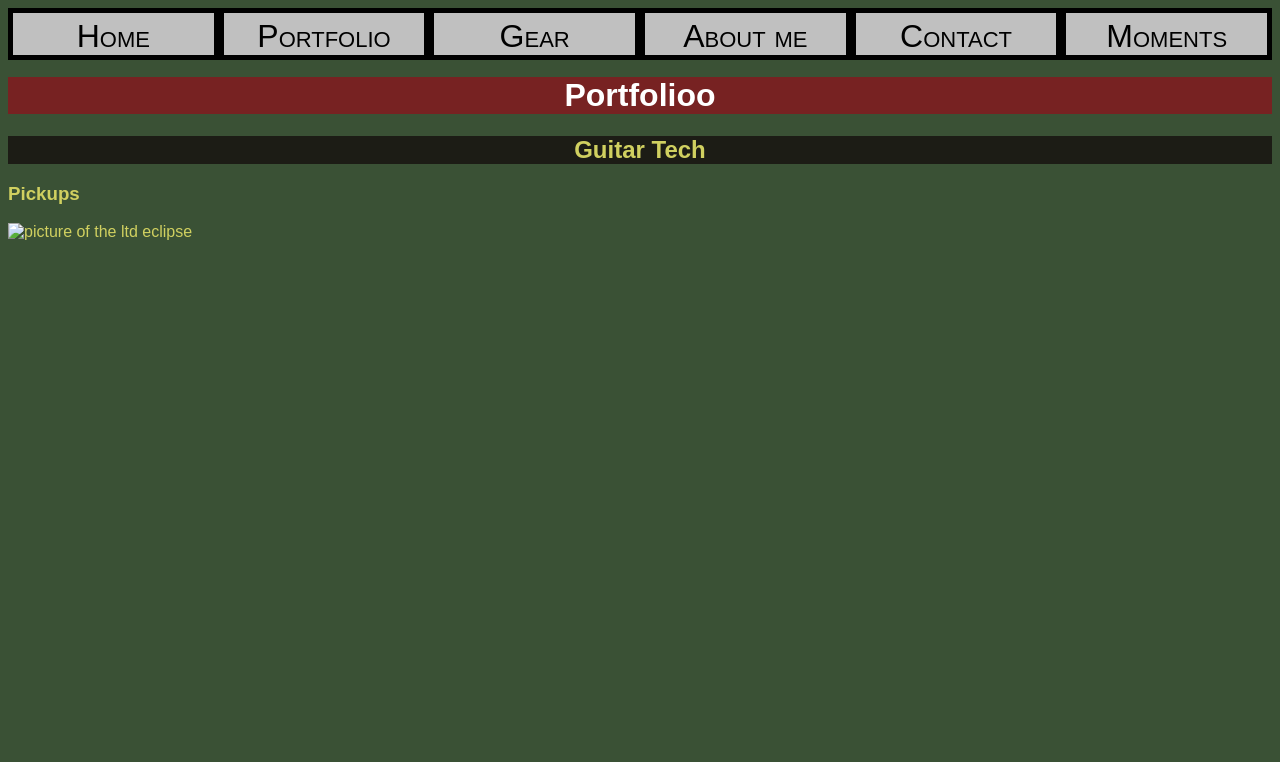
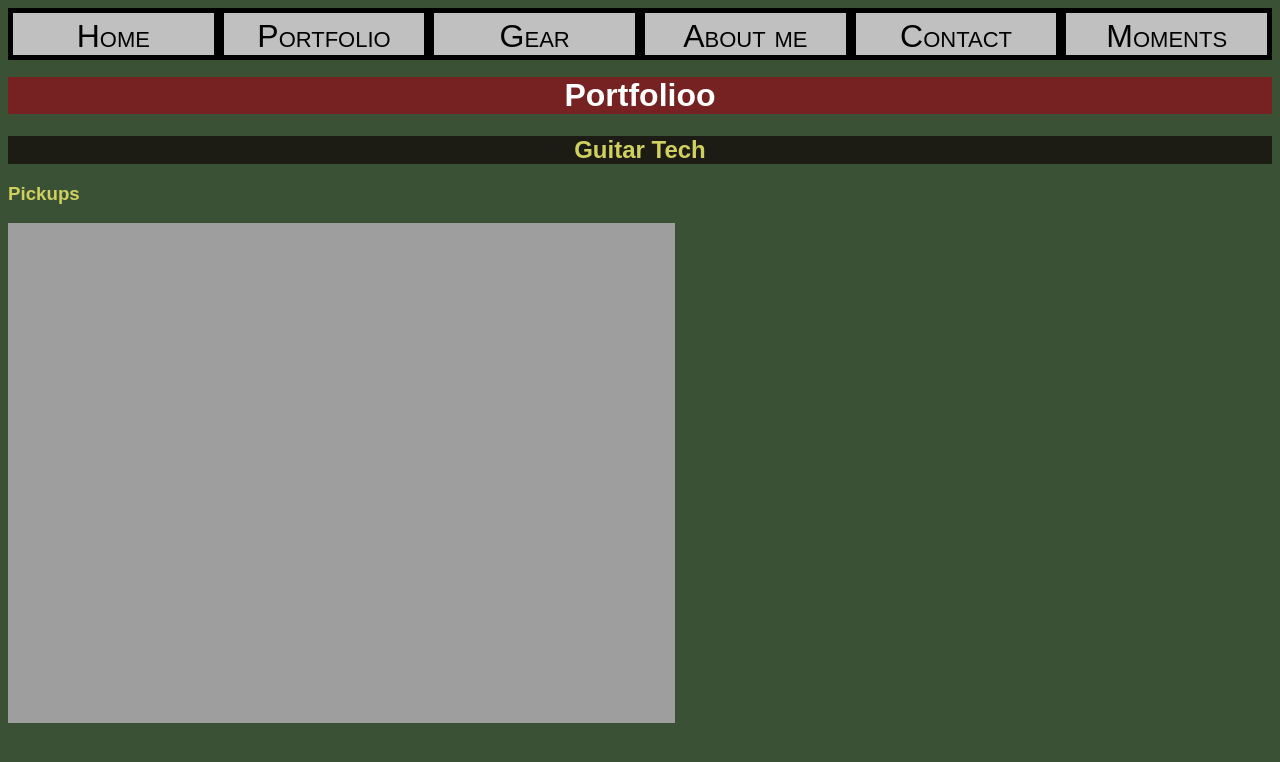
Before and after one commit to JeffreyBeutels/html-capstone1-resume, a plain HTML site: page portolio.html in a window 1280 px wide. Drawn offline with Linux system fonts and the light colour scheme; the site is published under a folder, as on GitHub Pages, so addresses that start at the root find nothing.

Commit message:
fixed assets

```diff
--- a/portolio.html
+++ b/portolio.html
@@ -20,7 +20,7 @@
     <h2>Guitar Tech</h2>
     <h3>Pickups</h3>
 
-    <img src="/assets/images/eclipse.jpeg" height=500px alt="picture of the ltd eclipse">
+    <img src="./assets/images/eclipse.jpeg" height=500px alt="picture of the ltd eclipse">
 
   </body>
   <footer>
```
